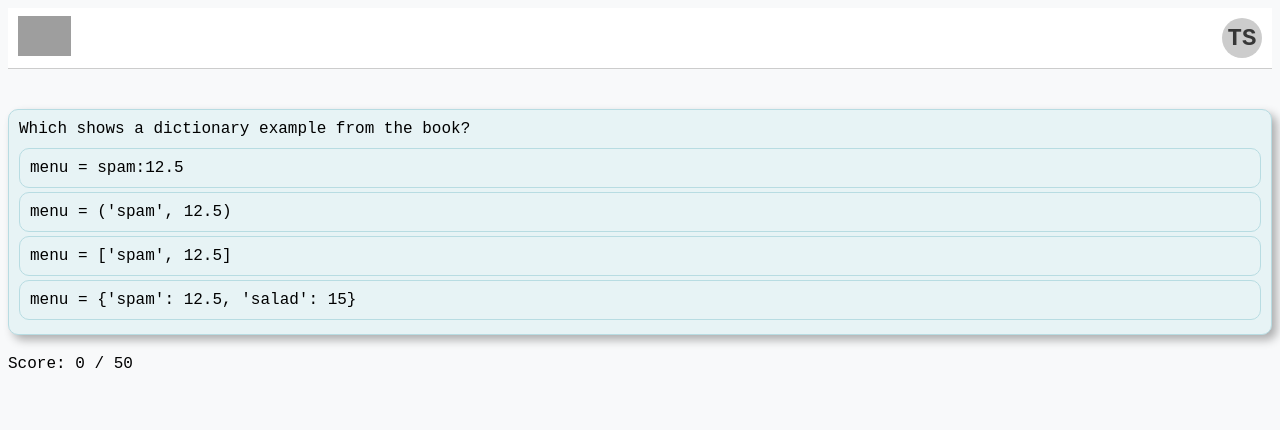
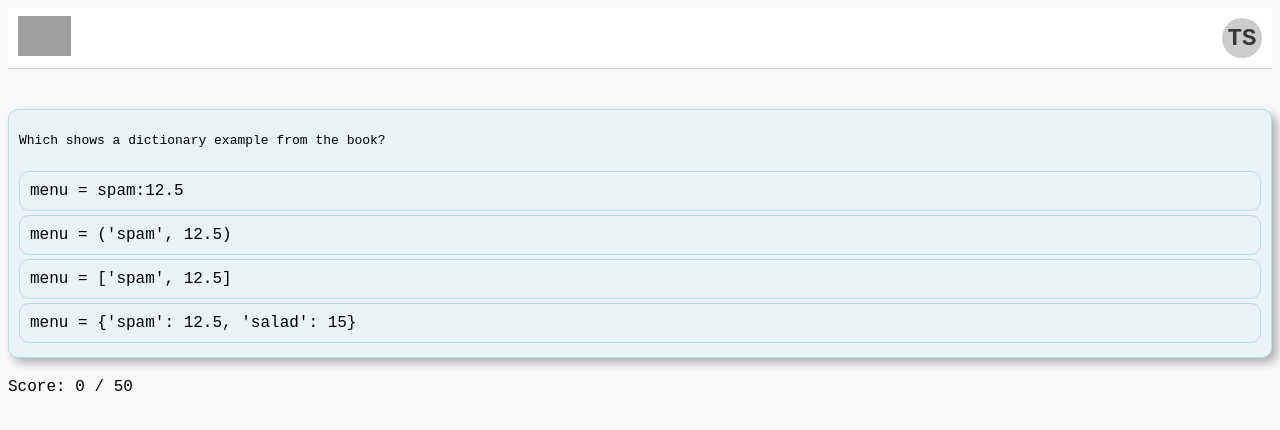
Before and after one commit to Taelo1829/unisa, a React (Create React App) app: page / in a window 1280 px wide. Shown: the top 430 px of the page. Built offline with nearby package versions, Linux system fonts and the light colour scheme; grey boxes are pictures that could not be loaded.

Commit message:
worked on questions

```diff
--- a/src/components/RenderQuestion.jsx
+++ b/src/components/RenderQuestion.jsx
@@ -1,7 +1,10 @@
 import React from 'react'
 
 const RenderQuestion = ({ question, type = "", data = [], section }) => {
-    question = question.split(".").map((row, key) => <div key={key}>{row}{key < question.split(".").length - 1 ? "." : ""}</div>)
+    question = question.split(".").map((row, key) => {
+        let content = <pre key={key}>{row}{key < question.split(".").length - 1 ? "." : ""}</pre>
+        return content
+    })
 
     return (
         <div className='question'>
```
